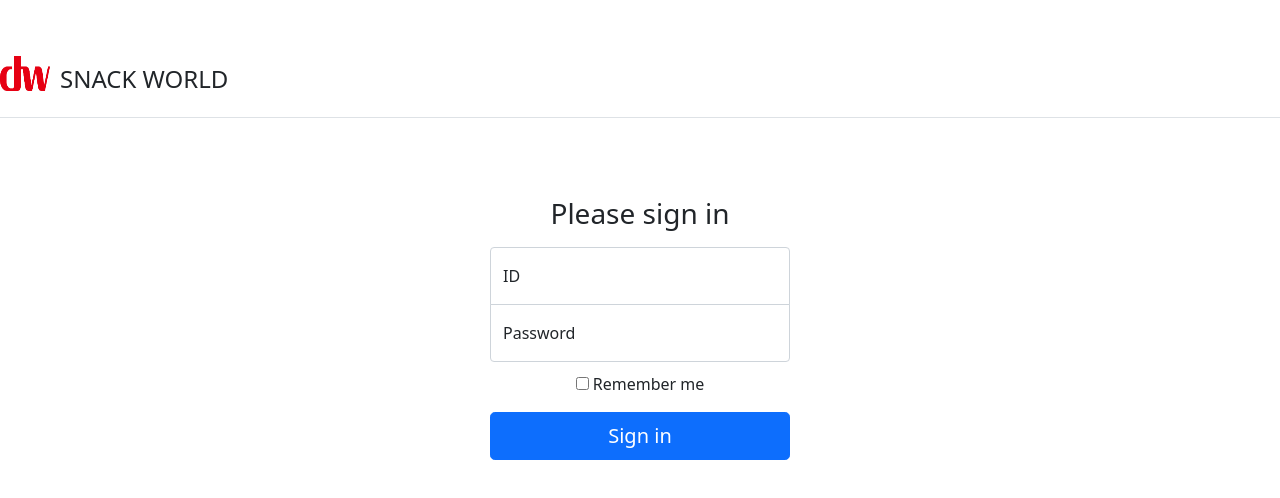
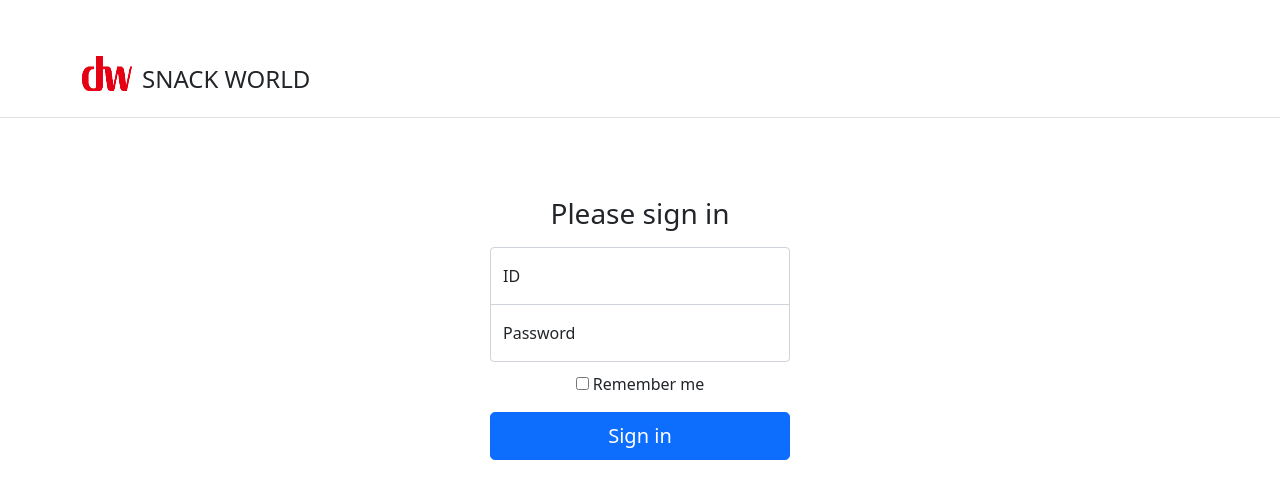
Before and after one commit to dataworldEdu/snackworld-proto, a plain HTML site: page member/login.html in a window 1280 px wide. Drawn offline with nearby package versions, Linux system fonts and the light colour scheme.

Commit message:
modify login.html

```diff
--- a/member/login.html
+++ b/member/login.html
@@ -79,11 +79,13 @@
 
     <!-- Header -->
     <div style="width: 100%; margin-bottom: 5%">
-        <header class="d-flex flex-wrap justify-content-center py-3 mb-4 border-bottom">
-            <a href="/" class="d-flex align-items-center mb-3 mb-md-0 me-md-auto text-dark text-decoration-none">
-                <img src="/image/logo.png" alt="My Image" width="50" height="35" style="margin-right:10px; margin-bottom:10px;">
-                <span class="fs-4">SNACK WORLD</span>
-            </a>
+        <header class="py-3 mb-4 border-bottom">
+            <div class="container d-flex flex-wrap justify-content-center">
+                <a href="/" class="d-flex align-items-center mb-3 mb-md-0 me-md-auto text-dark text-decoration-none">
+                    <img src="/image/logo.png" alt="My Image" width="50" height="35" style="margin-right:10px; margin-bottom:10px;">
+                    <span class="fs-4">SNACK WORLD</span>
+                </a>
+            </div>
         </header>
     </div>
 
```
